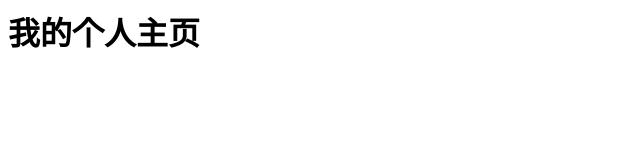
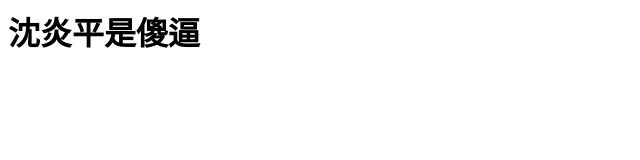
Before and after one commit to beizili/beizili.github.io, a plain HTML site: page index.html in a window 1280 px wide. Shown: the whole page, without its empty margins (0-640 px from the left). Drawn offline with Linux system fonts and the light colour scheme.

Commit message:
炎平是傻逼
炎平是傻逼

```diff
--- a/index.html
+++ b/index.html
@@ -1,6 +1,6 @@
 <html>
 <body>
-<h1>我的个人主页</h1>
+<h1>沈炎平是傻逼</h1>
 <div><img src=""></div>
 </body>
 </html>
```
